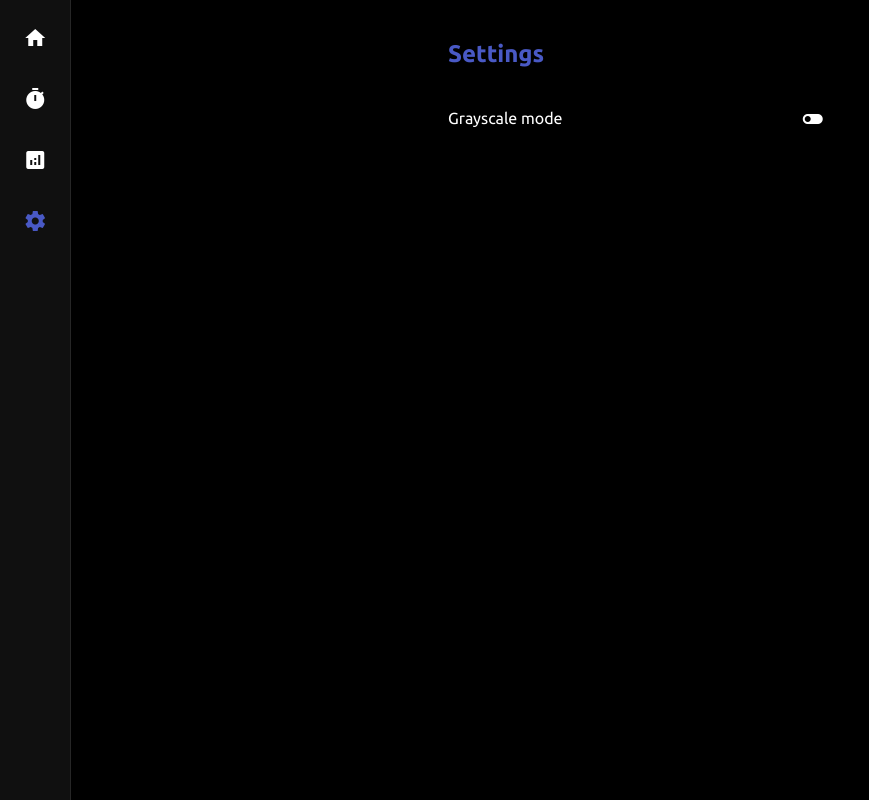
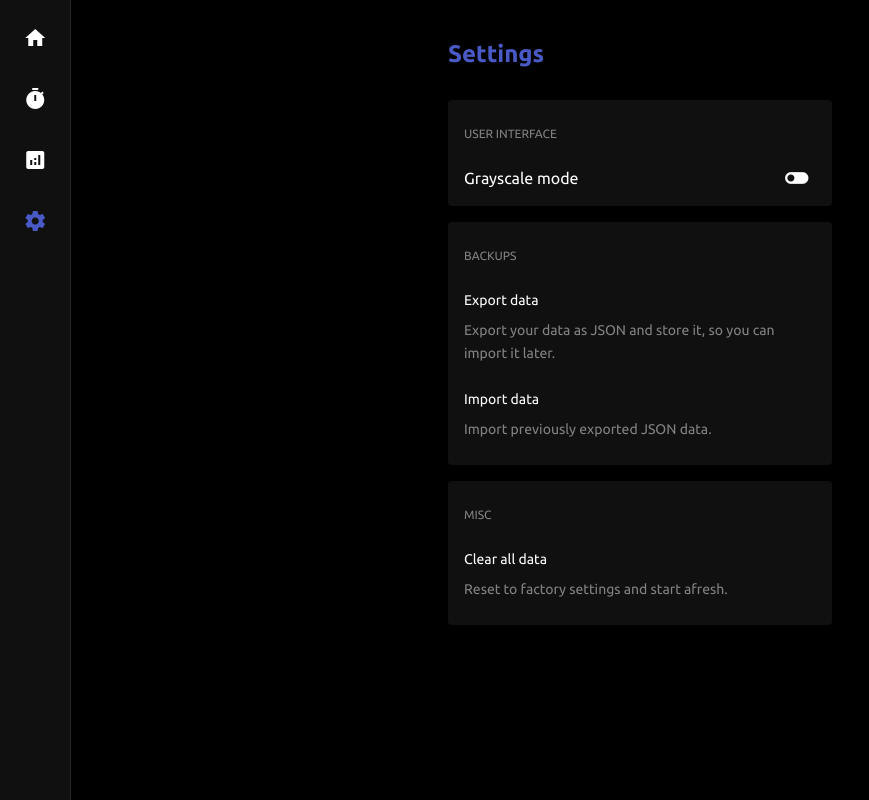
Before and after one commit to kshksdrt/focus-timer, a Vue app: page / in a window 1280 px wide. Both pictures are taken after a click on the button "settings". Shown: the whole page, without its empty margins (0-869 px from the left). Built offline with nearby package versions, Linux system fonts and the light colour scheme; no server answers.

Commit message:
Settings framework

```diff
--- a/src/assets/styles/elements.scss
+++ b/src/assets/styles/elements.scss
@@ -183,8 +183,9 @@ button.icon:active {
 .long-button {
 	background: none;
 	padding: 0.5rem 1rem;
+	border-radius: 4px;
+	cursor: pointer;
 	transition: all 100ms ease;
-	border-radius: 4px;
 }
 
 .long-button:hover {
--- a/src/assets/styles/utilities.scss
+++ b/src/assets/styles/utilities.scss
@@ -49,7 +49,7 @@
 }
 
 .text-xxl {
-	font-size: 24px;
+	font-size: 28px;
 }
 
 .text-bold {
--- a/src/components/Views/Settings.vue
+++ b/src/components/Views/Settings.vue
@@ -1,32 +1,145 @@
 <template>
-	<div class="m2">
+	<div class="m2 no-select">
 		<h2 class="text-primary pb4">Settings</h2>
-		<div class="flex-between flex-align-center" @click="toggleGrayscale">
-			<p class="m0">Grayscale mode</p>
-			<ToggleButton :enabled="settings.grayscaleMode" />
+		<div class="bg-bg-1 pb2 pt2 mb4 rounded-subtle">
+			<p class="text-smaller text-dim p4 m0 uppercase">User Interface</p>
+			<div
+				class="flex-between flex-align-center pl4 pr4 hover-bg-2"
+				@click="toggleGrayscale"
+			>
+				<p class="m0">Grayscale mode</p>
+				<ToggleButton :enabled="settings.grayscaleMode" />
+			</div>
+		</div>
+		<div class="bg-bg-1 pb2 pt2 mb4 rounded-subtle">
+			<p class="text-smaller text-dim p4 m0 uppercase">Backups</p>
+			<div
+				class="pl4 pr4 pt2 pb2 mb2 cursor-pointer hover-bg-2 transition-all"
+				@click="exportData"
+			>
+				<p class="mb2 text-medium">Export data</p>
+				<p class="mb0 text-dim text-medium">
+					Export your data as JSON and store it, so you can import it later.
+				</p>
+			</div>
+			<div
+				class="pl4 pr4 pt2 pb2 mb2 cursor-pointer hover-bg-2 transition-all"
+				@click="$refs.importRef.click()"
+			>
+				<p class="mb2 text-medium">Import data</p>
+				<p class="mb0 text-dim text-medium">
+					Import previously exported JSON data.
+				</p>
+			</div>
+		</div>
+		<div class="bg-bg-1 pb2 pt2 mb4 rounded-subtle">
+			<p class="text-smaller text-dim p4 m0 uppercase">Misc</p>
+			<div
+				class="pl4 pr4 pt2 pb2 mb2 cursor-pointer hover-bg-2 transition-all"
+				@click="clearData"
+			>
+				<p class="mb2 text-medium">Clear all data</p>
+				<p class="mb0 text-dim text-medium">
+					Reset to factory settings and start afresh.
+				</p>
+			</div>
+		</div>
+		<a ref="exportRef" :href="url" :download="filename" />
+		<div v-show="false" class="pb3">
+			<input type="file" @change="importData" ref="importRef" />
 		</div>
 	</div>
 </template>
 
 <script lang="ts">
-import { defineComponent } from "vue";
+import { defineComponent, ref } from "vue";
 
 import ToggleButton from "@/components/BaseComponents/ToggleButton.vue";
 
-import { get, mutate } from "@/store/states/app";
+import $app from "@/store/states/app";
+import $history from "@/store/states/history";
+import $timer from "@/store/states/timer";
 
 export default defineComponent({
 	name: "Settings",
 	components: { ToggleButton },
 	setup() {
+		const url = ref("");
+		const filename = ref("");
+		const exportRef = ref(null);
+		const importRef = ref(null);
+
+		function exportData() {
+			const history = $history.get.history.value;
+			const timers = $timer.get.timers.value;
+			const settings = $app.get.settings.value;
+			const version = require("../../../package.json").version;
+			const data = {
+				history: [...history],
+				timers: [...timers],
+				settings: { ...settings },
+				version,
+			};
+			const stringToWrite = JSON.stringify(data);
+			const exportBlob = new Blob([stringToWrite], {
+				type: "application/json",
+			});
+			url.value = URL.createObjectURL(exportBlob);
+
+			filename.value = `export-${Date.now()}.json`;
+			if (exportRef.value) {
+				setTimeout(() => {
+					// @ts-ignore
+					exportRef.value.click();
+				}, 800);
+				setTimeout(() => {
+					URL.revokeObjectURL(url.value);
+				}, 15000);
+			}
+		}
+
+		function importData(event: any) {
+			if (!event?.target?.files) return;
+			const file = event.target.files[0];
+			if (!file || !file.name) return;
+
+			const fr = new FileReader();
+			fr.readAsText(file);
+			fr.onload = () => {
+				try {
+					if (typeof fr.result === "string")
+						validateResult(JSON.parse(fr.result));
+				} catch {
+					displayImportError("Invalid file");
+				}
+			};
+			fr.onerror = () => {
+				displayImportError("Invalid file");
+			};
+		}
+
+		function displayImportError(message: string) {
+			console.log(message);
+		}
+
+		function validateResult(result: any) {
+			console.log(result);
+		}
+
+		function clearData() {
+			console.log("clearing data");
+		}
+
 		return {
-			settings: get.settings,
-			toggleGrayscale: () => mutate.toggleGrayscaleMode(),
-		};
-	},
-	data() {
-		return {
-			enabled: true,
+			settings: $app.get.settings,
+			toggleGrayscale: () => $app.mutate.toggleGrayscaleMode(),
+			exportData,
+			url,
+			filename,
+			exportRef,
+			importRef,
+			importData,
+			clearData,
 		};
 	},
 });
--- a/src/core/initialize.ts
+++ b/src/core/initialize.ts
@@ -4,11 +4,10 @@ import { mutate as mutateTimer } from "@/store/states/timer";
 import { mutate as mutateHistory } from "@/store/states/history";
 import { mutate as mutateApp } from "@/store/states/app";
 import { HistoryEntry } from '@/types/history';
+import { Settings } from '@/types/app';
 
-export default function () {
-  if (!localStorage.getItem("focus-timer.version")) {
-    mutateApp.userIsNew()
-  }
+export default function() {
+  if (!localStorage.getItem("focus-timer.version")) mutateApp.userIsNew()
 
   const version = require('../../package.json').version
   localStorage.setItem("focus-timer.version", JSON.stringify(version))
@@ -21,7 +20,7 @@ export default function () {
   // x.forEach(each => {
   //   if (!Object.keys(each).includes("name") || !Object.keys(each).includes("uuid")) return
   // })
-  mutateTimer.importFromLs(timers as Timer[])
-  mutateHistory.importFromLs(history as HistoryEntry[])
-  mutateApp.importSettingsFromLs(settings)
+  mutateTimer.batchImport(timers as Timer[])
+  mutateHistory.batchImport(history as HistoryEntry[])
+  mutateApp.batchImport(settings as Settings)
 }
--- a/src/store/states/app.ts
+++ b/src/store/states/app.ts
@@ -20,7 +20,7 @@ function changeView(view: AppView) {
   currentView.value = view
 }
 
-function importSettingsFromLs(lsValue: Settings) {
+function batchImport(lsValue: Settings) {
   for (const key in lsValue) {
     settings.value[key] = lsValue[key]
   }
@@ -48,7 +48,7 @@ export const mutate = {
   changeView,
   toggleGrayscaleMode,
   storeSettingsToLs,
-  importSettingsFromLs,
+  batchImport,
 }
 
 export default { get, mutate }
--- a/src/store/states/history.ts
+++ b/src/store/states/history.ts
@@ -29,19 +29,19 @@ function exportToLs(history: HistoryEntry[]) {
   storeHistoryToLs(history)
 }
 
-function importFromLs(library: HistoryEntry[]) {
+function batchImport(library: HistoryEntry[]) {
   history.value = library
 }
 
 // Exports
 export const get = {
   history: computed(() => history.value),
-  todaysSessions,
+  todaysSessions: computed(() => todaysSessions.value),
 }
 
 export const mutate = {
   newEntry,
-  importFromLs,
+  batchImport,
 }
 
 export default { get, mutate }
--- a/src/store/states/timer.ts
+++ b/src/store/states/timer.ts
@@ -1,4 +1,4 @@
-import { ref } from "vue";
+import { computed, ref } from "vue";
 // import { v4 as uuid } from "uuid";
 
 import { Timer } from "@//types/timer";
@@ -50,16 +50,16 @@ function exportToLs(timers: Timer[]) {
   storeTimersToLs(timers)
 }
 
-function importFromLs(library: Timer[]) {
+function batchImport(library: Timer[]) {
   timers.value = library
 }
 
 // Exports
 export const get = {
-  timers,
-  externals,
-  currentTimer,
-  timerSelected,
+  timers: computed(() => timers.value),
+  externals: computed(() => externals.value),
+  currentTimer: computed(() => currentTimer.value),
+  timerSelected: computed(() => timerSelected.value),
 }
 
 export const mutate = {
@@ -67,7 +67,7 @@ export const mutate = {
   removeTimer,
   selectTimer,
   importTimer,
-  importFromLs,
+  batchImport,
 }
 
 export default { get, mutate }
```
